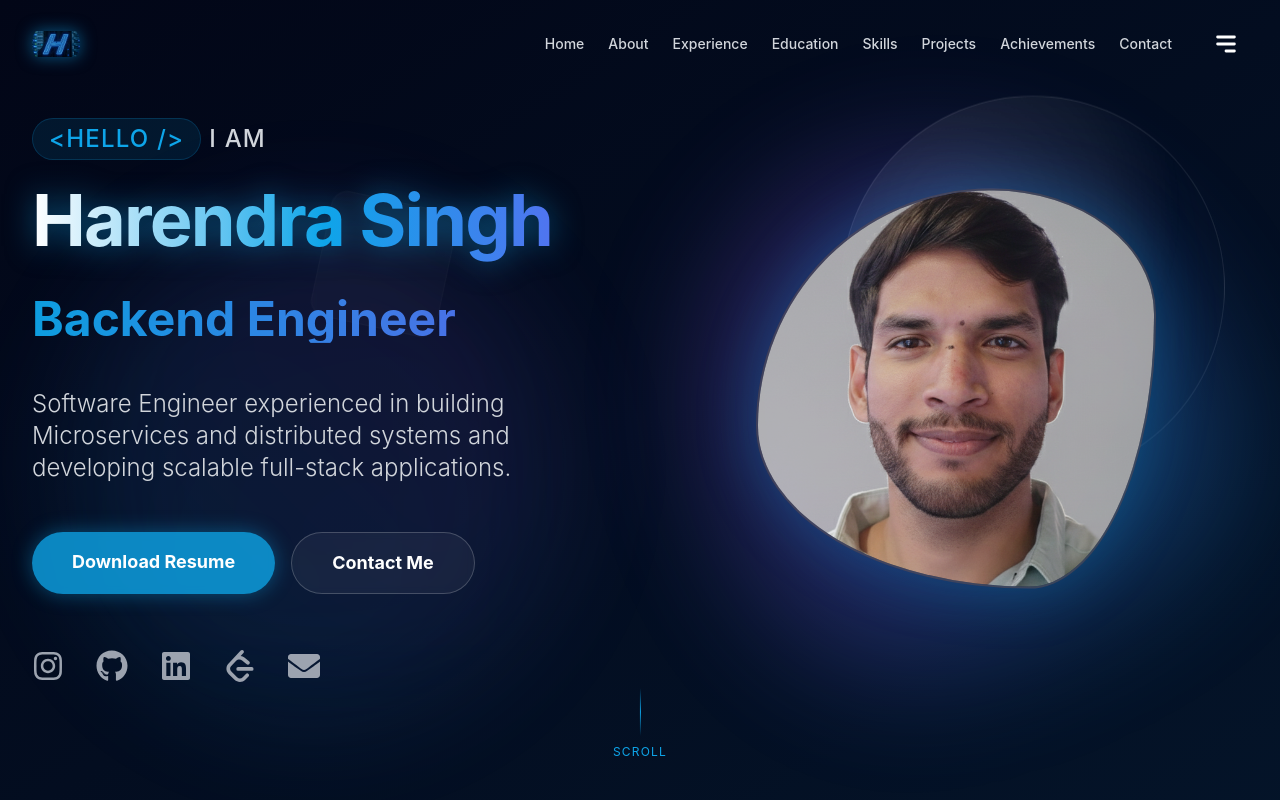
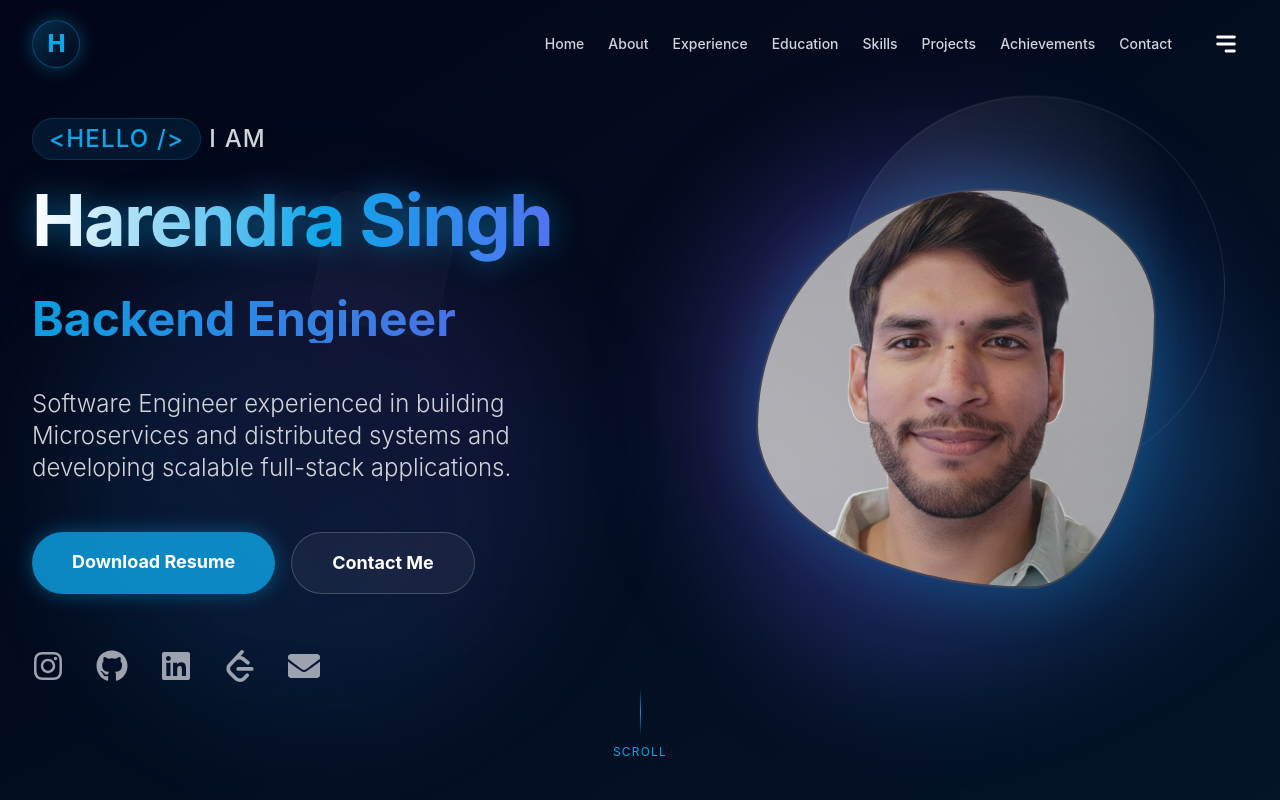
Before and after one commit to Harendrasingh1/my-portfolio, a React (Vite) app: page / in a window 1280 px wide. Shown: the top 800 px of the page. Built offline with nearby package versions, Linux system fonts and the light colour scheme.

Commit message:
Logo Change

```diff
--- a/src/components/Header.jsx
+++ b/src/components/Header.jsx
@@ -49,12 +49,8 @@ const Header = () => {
                     duration={500}
                     className="cursor-pointer font-bold text-2xl tracking-tighter text-white flex items-center gap-2"
                 >
-                    <div className="w-10 h-10 md:w-12 md:h-12">
-                        <img
-                            src="/assets/logo_h.jpg"
-                            alt="Logo"
-                            className="w-full h-full object-contain drop-shadow-[0_0_8px_rgba(14,165,233,0.5)] rounded-full"
-                        />
+                    <div className="w-10 h-10 md:w-12 md:h-12 rounded-full flex items-center justify-center border border-skyBlue/35 bg-gradient-to-br from-skyBlue/25 to-dark shadow-[0_0_18px_rgba(14,165,233,0.35)]">
+                        <span className="text-skyBlue font-extrabold leading-none text-xl md:text-2xl">H</span>
                     </div>
                     <span>
                         {portfolioData.header.name}
```
